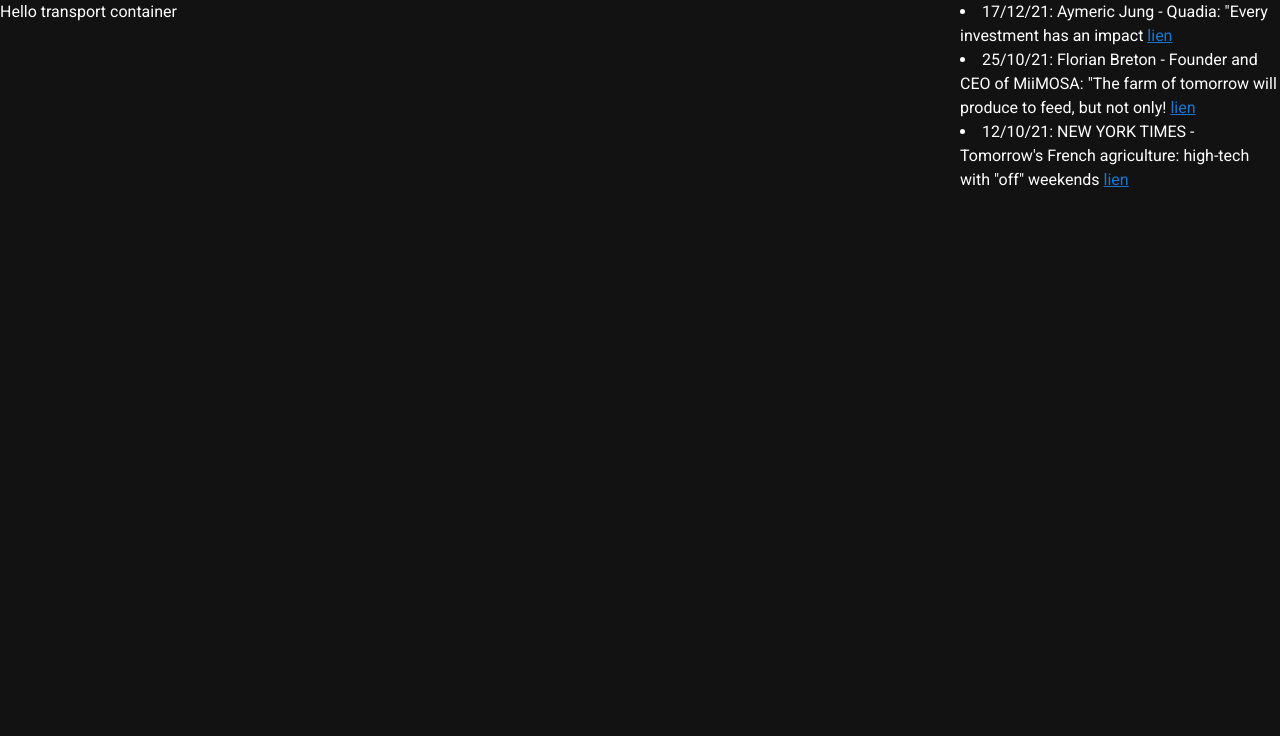
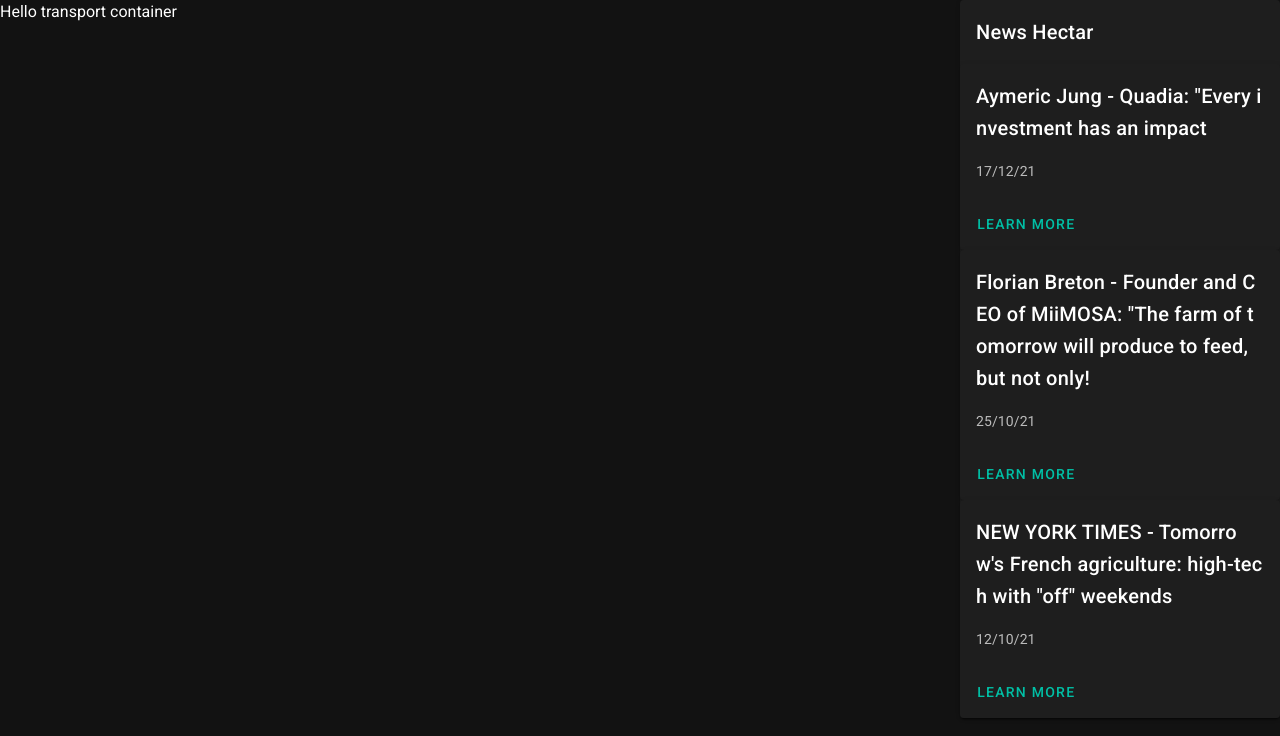
Before and after one commit to owalid/hectar_dashboard, a Nuxt app: page / in a window 1280 px wide. Shown: the top 736 px of the page. Built offline with nearby package versions, Linux system fonts and the light colour scheme.

Commit message:
use card for pretty display

```diff
--- a/components/containers/HectarLightingContainer.vue
+++ b/components/containers/HectarLightingContainer.vue
@@ -1,8 +1,21 @@
 <template>
   <v-row>
-    <li v-for="item in file.slice(0, 3)" :key="item.id">
-      {{item.date}}: {{ item.title }} <a :href=" item.link">lien</a>
-  </li>
+    <v-card>
+      <v-card-title > News Hectar </v-card-title>
+      <v-card v-for="item in file.slice(0, 3)" :key="item.id">
+        <v-card-title >{{ item.title }}</v-card-title>
+        <v-card-text >{{ item.date }}</v-card-text>
+        <v-card-actions>
+          <v-btn
+            text
+            color="teal accent-4"
+            :href="item.link"
+            >
+            Learn More
+          </v-btn>
+        </v-card-actions>
+      </v-card>
+    </v-card>
   </v-row>
 </template>
 <script>
```
